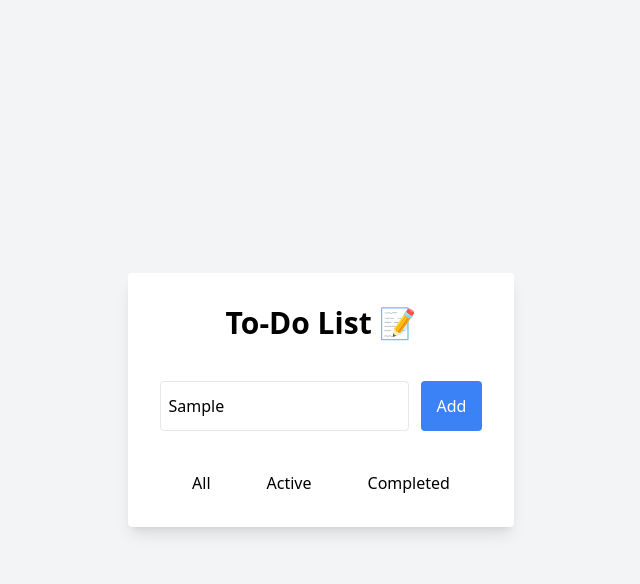
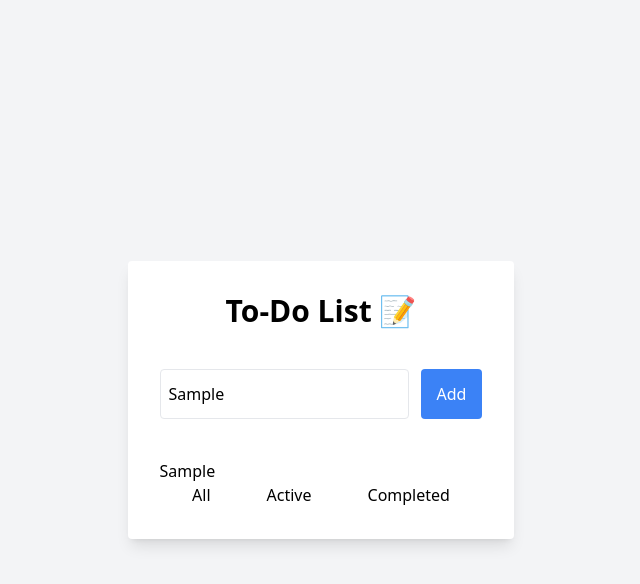
Before and after one commit to Christellaa/todo_js, a plain HTML site: page index.html in a window 1280 px wide. Both pictures are taken after typing "Sample" into the empty fields and a click on the button "Add". Shown: the whole page, without its empty margins (319-959 px from the left). Drawn offline with nearby package versions, Linux system fonts and the light colour scheme.

Commit message:
start js code

```diff
--- a/index.html
+++ b/index.html
@@ -5,16 +5,16 @@
 		<title>To-Do List</title>
 		<script src="https://cdn.tailwindcss.com"></script>
 		<!-- <link rel="stylesheet" href="./main.css" /> -->
-		<!-- <script src="script.js"></script> -->
+		<script src="./js/main.js"></script>
 	</head>
 	<body class="bg-gray-100 flex items-center justify-center min-h-screen">
 		<div class="bg-white shadow-lg p-8 rounded max-w-md">
-			<h1 class="text-3xl font-bold mb-10 text-center">To-Do List 📝</h1>
+			<h1 class="text-3xl font-bold mb-10 text-center cursor-pointer">To-Do List 📝</h1>
 			<div class="flex gap-3 mb-10">
-				<input type="text" placeholder="Enter a task..." class="border rounded px-2 py-3 focus:outline-none focus:ring-2 focus:ring-blue-300" />
-				<button class="bg-blue-500 rounded text-white px-4 py-3 hover:bg-blue-600 transition">Add</button>
+				<input id="task-input" type="text" placeholder="Create a task..." class="border rounded px-2 py-3 focus:outline-none focus:ring-2 focus:ring-blue-300" />
+				<button id="add-task-btn" class="bg-blue-500 rounded text-white px-4 py-3 hover:bg-blue-600 transition">Add</button>
 			</div>
-			<!-- <ul></ul> list of tasks -->
+			<ul id="task-list"></ul>
 		 	<div class="flex justify-center gap-14">
 				<button data-filter="all" class="hover:text-blue-800">All</button>
 				<button data-filter="active" class="hover:text-blue-800">Active</button>
--- /dev/null
+++ b/js/main.js
@@ -0,0 +1,31 @@
+window.addEventListener('DOMContentLoaded', () => {
+	const tasks = [];
+
+	const task_list = document.getElementById('task-list');
+	const user_input = document.getElementById('task-input');
+	const add_btn = document.getElementById('add-task-btn');
+	add_btn.addEventListener('click', function() {
+		const new_task = user_input.value.trim();
+		if (new_task == '')
+			return;
+		tasks.push(new_task);
+		showTaskList();
+		// console.log('new task: ', new_task);
+	})
+	function showTaskList()
+	{
+		task_list.innerHTML = '';
+		tasks.forEach((task) => {
+			const li = document.createElement('li');
+			li.textContent = task;
+			li.className = '';
+			task_list.appendChild(li);
+		})
+	}
+})
+
+/*
+- on click: get user input on text field
+- add input to task list !don't forget to show task list in html!
+-
+*/
```
